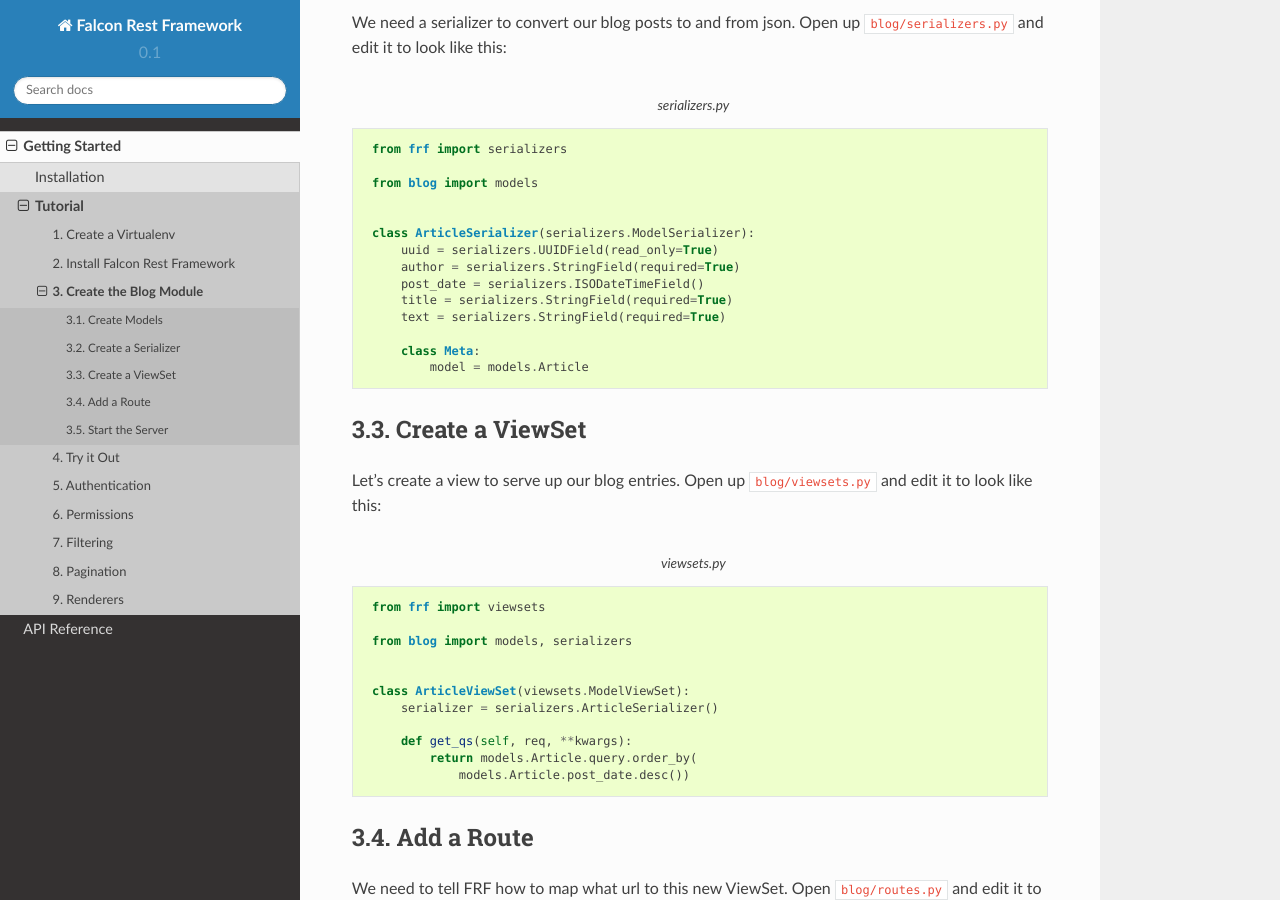
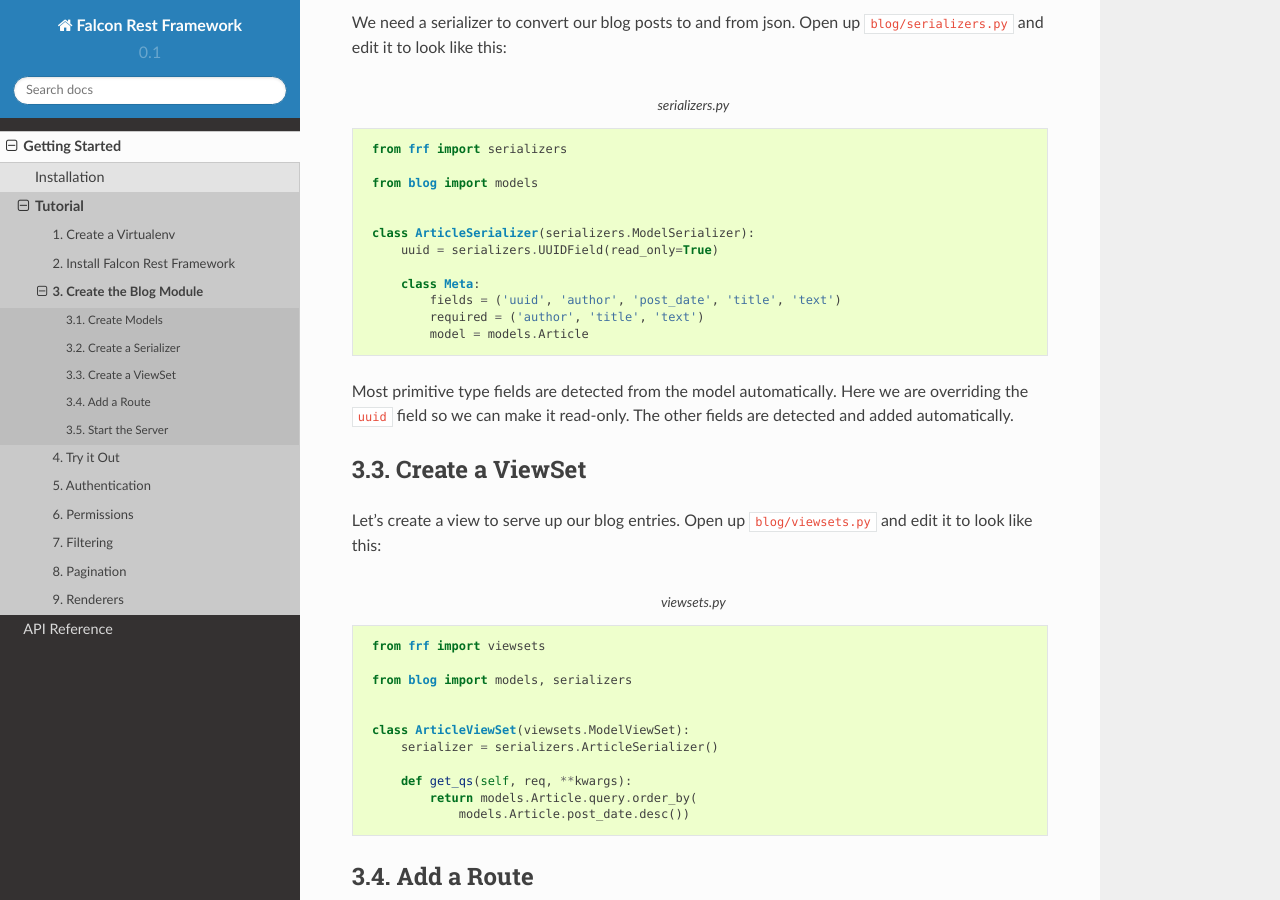
Before and after one commit to synic/frf, a Sphinx documentation site: the page built from docs/tutorial/firstmodule.rst, in a window 1280 px wide and 900 px high, scrolled down 1469 px. Built offline with Sphinx 7.4.7 and the Read the Docs theme 2.0.0, drawn with Linux system fonts in a browser that asks for light colours.

Commit message:
Update documentation for autofields

```diff
--- a/docs/tutorial/firstmodule.rst
+++ b/docs/tutorial/firstmodule.rst
@@ -85,13 +85,15 @@
 
     class ArticleSerializer(serializers.ModelSerializer):
         uuid = serializers.UUIDField(read_only=True)
-        author = serializers.StringField(required=True)
-        post_date = serializers.ISODateTimeField()
-        title = serializers.StringField(required=True)
-        text = serializers.StringField(required=True)
 
         class Meta:
+            fields = ('uuid', 'author', 'post_date', 'title', 'text')
+            required = ('author', 'title', 'text')
             model = models.Article
+
+Most primitive type fields are detected from the model automatically.  Here we
+are overriding the ``uuid`` field so we can make it read-only.  The other
+fields are detected and added automatically.
 
 Create a ViewSet
 ----------------
```
